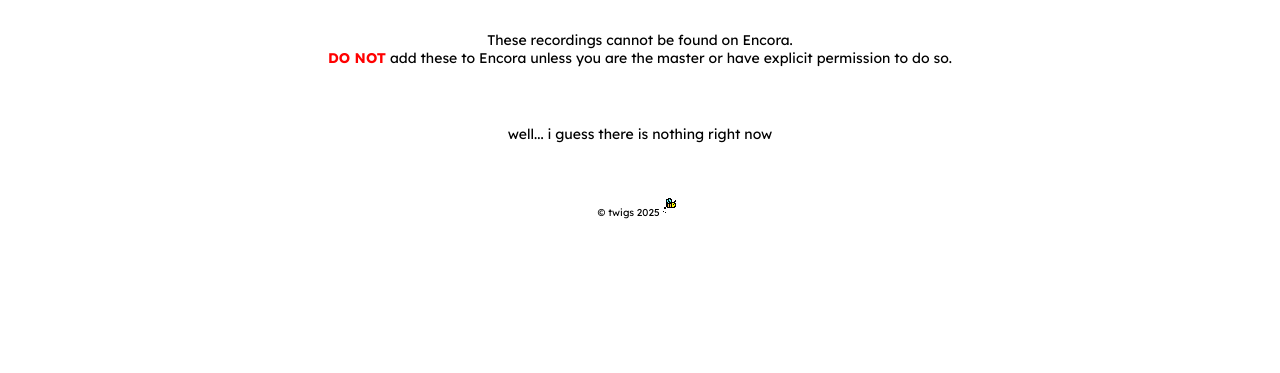
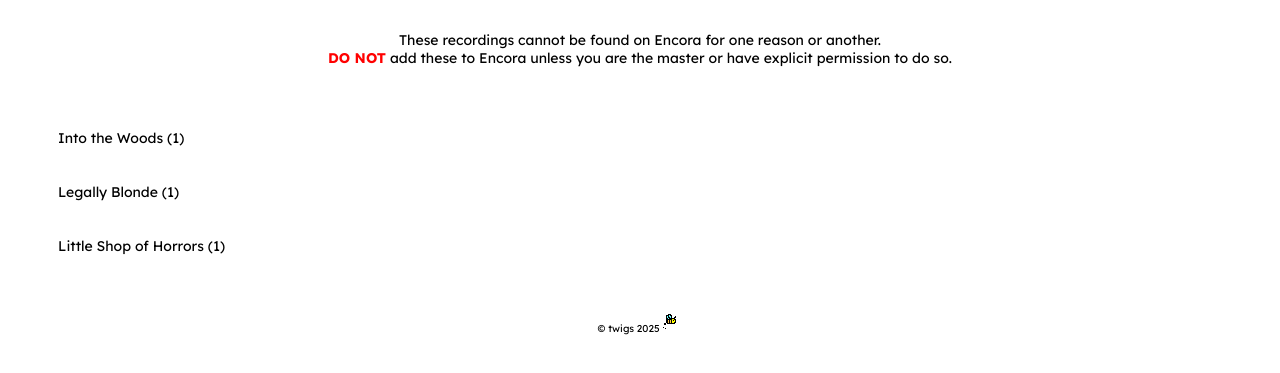
Before and after one commit to twigsaretasty/trade, a website: page audios-not-on-encora.html in a window 1280 px wide. Shown: the part 235-608 px from the top of the page. Drawn offline with Linux system fonts and the light colour scheme.

Commit message:
add non encora videos

```diff
--- a/audios-not-on-encora.html
+++ b/audios-not-on-encora.html
@@ -55,9 +55,8 @@
         </header>
         <div id="collection-container">
             <h1 id="title">audios</h1>
-            <p class="disclaimer">These recordings cannot be found on Encora.<br><span id="red">DO NOT</span> add these to Encora unless you are the master or have explicit permission to do so.</p>
+            <p class="disclaimer">These recordings cannot be found on Encora for one reason or another.<br><span id="red">DO NOT</span> add these to Encora unless you are the master or have explicit permission to do so.</p>
             <div id="shows">
-                <p class="text" style="text-align: center;">well... i guess there is nothing right now</p>
             </div>
         </div>
         <div id="footer">
--- a/audiosnonencora.json
+++ b/audiosnonencora.json
@@ -0,0 +1,53 @@
+{
+    "Into the Woods": [
+        {
+            "show": "Into the Woods",
+            "tour": "Carlton Musical Theatre Society",
+            "date": "2024-03-24",
+            "time": "E",
+            "master": "FaceInTheMirror",
+            "cast": "Andrew Portolesi (Narrator/Mysterious Man), Robyn Campbell (The Witch), Jaime Sadgrove (The Baker), Maggie Wolfe (Baker's Wife), Hannah Lundrigan (Cinderella), Lindsay Keene (Jack), Anna Grey (u/s Little Red Riding Hood), Congrad Svendsen (Cinderella's Prince/The Wolf), Abigail White (Rapunzel), Noah Blat (Rapunzel's Prince), Kimberly Bentham (Cinderella's Stepmother), Ashley Gillard (Lucinda), Rorey Brown (Florinda), Alana Malanga (Jack's Mother), Liam Gosson (The Steward), Naomi James (Granny), Rachel Stanley (s/w Giant's Voice, Snow White), Catherine Camparmo (Sleeping Beauty), Katie Moroz (Ensemble)",
+            "notes": "Recorded on an external audio recorder. The venue was a church so there's a lot of echoing. The recorder picked up some of the actor's voices as well as the speakers so the dialogue especially sounds a bit off. Some mics were off, especially Cinderella's Stepmother's. Audience was wild; full of families and friends of the performers. The Princes were so committed to not walking period and it was hysterical. High-kicks and Maria heel clicks the entire time.Includes digital program. ",
+            "amount_recorded": "Full",
+            "gifting_status": "Gift at your Discretion",
+            "limited_status": "Unrestricted",
+            "nft": false,
+            "format": "MP3 x1 + x61",
+            "size": "810.9 MB"
+        }
+    ],
+    "Legally Blonde": [
+        {
+            "show": "Legally Blonde",
+            "tour": "FTX Productions",
+            "date": "2024-03-17",
+            "time": "E",
+            "master": "FaceInTheMirror",
+            "cast": "Kate Ferguson (Elle Woods), Pierce Melanson (Emmett Forrest), Raymarck Unera (Warner Huntington III), Keren Kayembe (Vivienne Kensington), Anitra Bowman (Paulette Buonofonte), Owen Juenzler (Callahan/Winthrop), Allana Scott (Brooke Wyndham), Sarah Sevier (Margot), Samantha Moreau (Serena), Aleena Asim (Pilar), Mekaela Butler (Enid Hoops/Grandmaster Chad), Julia D'Silva (Sundeep/Kyle/Dewey/Chutney), Anna Chuprun (Kate), Kathleen Petsinis (Quinn (Delta Nu)), Abbey Kearney (Whitney/Kiki), Victoria McArthur (Harper (Delta Nu)/Frat Boy), Jacob Kreisman (Aaron Schultz/Mr. Wood/Carlos), Emily Keeping (Mrs. Woods/Harvard Student), Danielle Pazdzior (Judge/Bookish Client), Bailey Pelletier (Store Manager/Perfume Clerk), Shelcy Titus (Saleswomen/Lowell/Reporter/Court Stenographer), Maclean Boyd (Pforzheimer/Nikos)",
+            "notes": "Recorded on an external audio recorder. This production group is made up entirely of law students. Frankly, I think this was the best student production I have seen. So much talent here!",
+            "amount_recorded": "Full",
+            "gifting_status": "Gift at your Discretion",
+            "limited_status": "Unrestricted",
+            "nft": false,
+            "format": "MP3 x1 + MP3 x48",
+            "size": "706.5 MB"
+        }
+    ],
+    "Little Shop of Horrors": [
+        {
+            "show": "Little Shop of Horrors",
+            "tour": "Off-Broadway",
+            "date": "2022-05-21",
+            "time": "M",
+            "master": "FaceInTheMirror",
+            "cast": "Skylar Astin (Seymour), Jana Djenne Jackson (u/s Audrey), Andrew Call (Orin & others), Stuart Zagnit (Mushnik), Aaron Arnell Harrington (The Voice of Audrey II), Khalfia White (Ronnette), Cristina Raé (Crystal), Khadija Sankoh (Chiffron), Tedyy Yudain (Derelict), Eric Wright, Teddy Yudain, Chelsea Turbin, Josh Daniel, Tiffany Renée Thompson (s/w)",
+            "notes": "Recorded on an external audio recorder. Includes playbill pictures and stage pic.",
+            "amount_recorded": "Full",
+            "gifting_status": "Gift at your Discretion",
+            "limited_status": "Unrestricted",
+            "nft": false,
+            "format": "MP3 x2 + x36",
+            "size": "535.8 MB"
+        }
+    ]
+}
--- a/new.json
+++ b/new.json
@@ -1,5 +1,9 @@
 {
   "thisWeekIns": [
+    "Legally Blonde | FTX Productions | 2024-03 | FaceInTheMirror (video)",
+    "Legally Blonde | FTX Productions | 2024-03-17 | FaceInTheMirror (audio)",
+    "Little Shop of Horrors | Off-Broadway | 2022-05-21 (Matinee) | FaceInTheMirror (audio)",
+    "Into the Woods | Carlton Musical Theatre Society | 2024-03-24 | FaceInTheMirror (audio)",
     "Come From Away | Broadway | 2017-03-10 | NYCG8R (video)",
     "The Producers | Broadway | 2004-01-22 | Unknown (video)",
     "Mary Poppins | Broadway | 2009-11-12 | Unknown (audio)",
```
Also changed, not shown: index.html (+1 -1 lines), videos-not-on-encora.html (+1 -1 lines), videosnonencora.json (+18 -1 lines).
